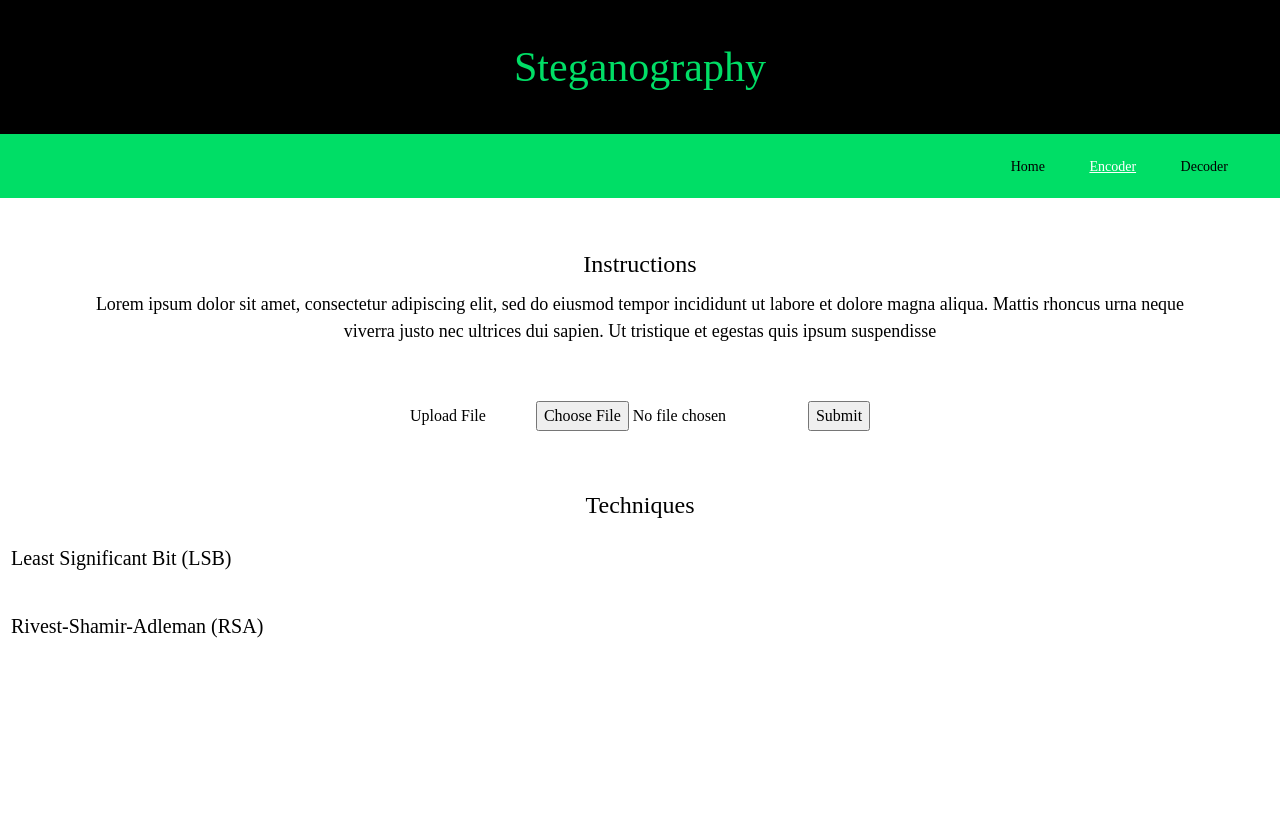
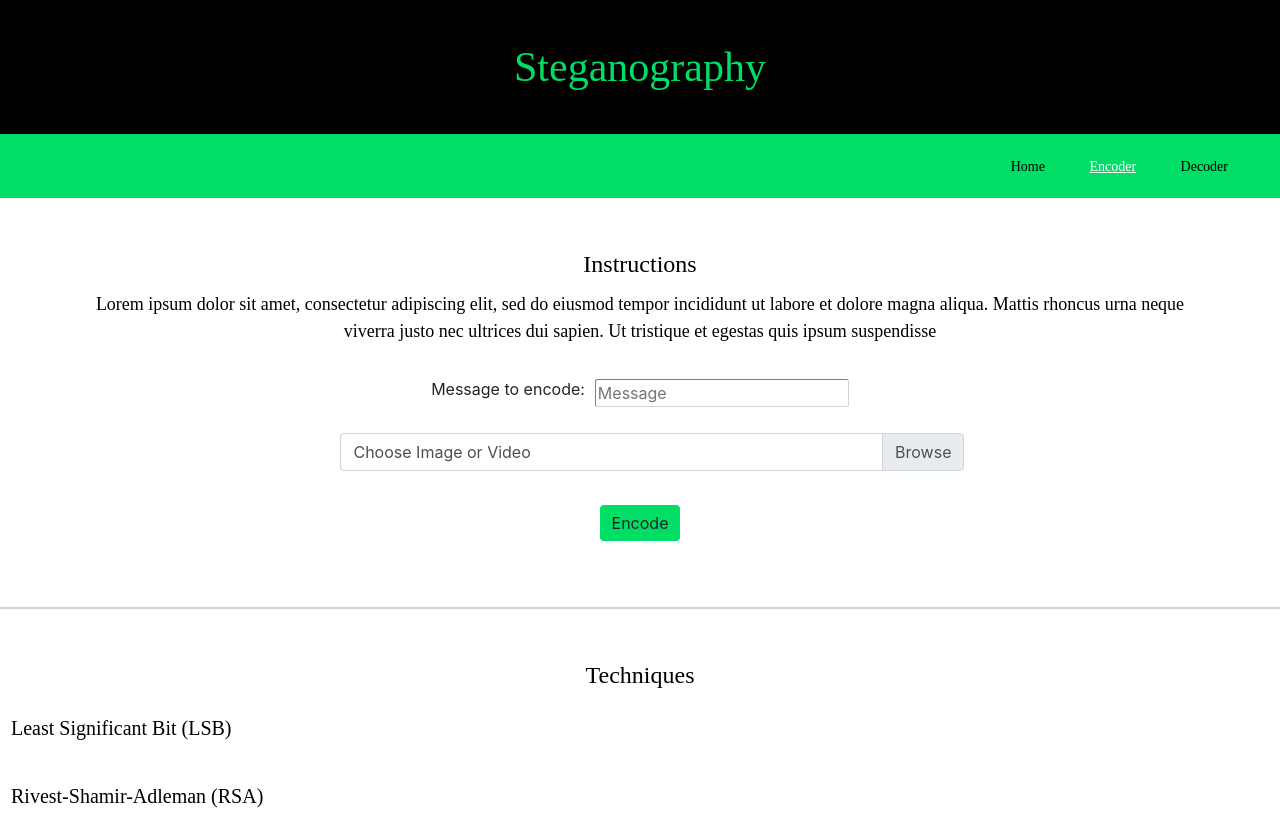
Before and after one commit to lizeth25/steganography, a React (Create React App) app in the folder client/: page / in a window 1280 px wide. Both pictures are taken after a click on the button "Encoder". Before the commit the page ends 800 px from the top, so only its background shows below. Built offline with nearby package versions, Linux system fonts and the light colour scheme.

Commit message:
modify states for files and adjusted design

```diff
--- a/client/src/components/Decoder.js
+++ b/client/src/components/Decoder.js
@@ -1,6 +1,7 @@
 import React, { useEffect } from "react";
 import styled from "styled-components";
 import PropTypes from "prop-types";
+import DecoderUploader from "./DecoderUploader";
 
 const Title = styled.h1`
   text-align: center;
@@ -20,14 +21,6 @@ const Description = styled.p`
   padding: 0em 5em;
 `;
 
-const Upload = styled.div`
-  text-align: center;
-  color: black;
-  font-family: Kohinoor Bangla;
-  padding: 0em 2em;
-  align: center;
-`;
-
 const Decoder = () => {
   return (
     <div
@@ -45,17 +38,9 @@ const Decoder = () => {
         quis ipsum suspendisse
       </Description>
 
-      <div style={{ padding: "20px 0px" }}></div>
-
-      <Upload>
-        <form onSubmit={console.log("submitted!")}>
-          <label>
-            Upload File
-            <input style={{ padding: "0px 0px 0px 50px" }} type="file" />
-          </label>
-          <input type="submit" value="Submit" />
-        </form>
-      </Upload>
+      <div style={{ padding: "1em" }}>
+        <DecoderUploader></DecoderUploader>
+      </div>
 
       <div style={{ padding: "20px 0px" }}></div>
     </div>
--- /dev/null
+++ b/client/src/components/DecoderUploader.js
@@ -0,0 +1,79 @@
+import React, { Fragment, useEffect, useState } from "react";
+
+const DecoderUploader = () => {
+  const [fileToDecode, setFileToDecode] = useState("");
+  const [fileNameToDecode, setFileNameToDecode] = useState(
+    "Choose Image or Video"
+  );
+  const [finalFileToDecode, setFinalFileToDecode] = useState("");
+
+  const uploadedFileToDecode = e => {
+    setFileToDecode(e.target.files[0]);
+    setFileNameToDecode(e.target.files[0].name);
+  };
+  const onSubmit = e => {
+    e.preventDefault();
+    const data = new FormData();
+    data.append("file", fileToDecode);
+
+    // check restrictions of file
+    // set final file , let user know if message found
+  };
+
+  return (
+    <Fragment>
+      <form onSubmit={onSubmit}>
+        <div
+          className="mb-4"
+          style={{
+            display: "flex",
+            alignItems: "center",
+            justifyContent: "center"
+          }}
+        >
+          <label htmlFor="customKey" style={{ padding: "0px 10px 0px 0px" }}>
+            Encryption Key:
+          </label>
+          <input
+            type="text"
+            id="customKey"
+            style={{
+              borderWidth: "thin",
+              borderColor: "#cdd3d8",
+              borderRadius: "2.5px"
+            }}
+            placeholder="Key"
+          />
+        </div>
+        <div style={{ left: "26%", width: "50%" }} className="custom-file mb-4">
+          <input
+            type="file"
+            className="custom-file-input"
+            id="customFile"
+            onChange={uploadedFileToDecode}
+          />
+          <label className="custom-file-label sm-4" htmlFor="customFile">
+            {fileNameToDecode}
+          </label>
+        </div>
+        <div
+          style={{
+            padding: "10px",
+            display: "flex",
+            alignItems: "center",
+            justifyContent: "center"
+          }}
+        >
+          <input
+            style={{ background: "#00DE66", border: "0px" }}
+            type="submit"
+            value="Decode"
+            className="btn"
+          />
+        </div>
+      </form>
+    </Fragment>
+  );
+};
+
+export default DecoderUploader;
--- a/client/src/components/Encoder.js
+++ b/client/src/components/Encoder.js
@@ -3,6 +3,7 @@ import styled from "styled-components";
 import PropTypes from "prop-types";
 import { Button, Collapse } from "reactstrap";
 // import { FontAwesomeIcon } from '@fortawesome/react-fontawesome'
+import Uploader from "./Uploader";
 
 const Title = styled.h1`
   text-align: center;
@@ -28,14 +29,6 @@ const HeaderDescriptions = styled.p`
   font-family: Kohinoor Bangla;
   font-size: 18px;
   padding: 0em 2em;
-`;
-
-const Upload = styled.div`
-  text-align: center;
-  color: black;
-  font-family: Kohinoor Bangla;
-  padding: 0em 2em;
-  align: center;
 `;
 
 const SubHeaders = styled(Button)`
@@ -73,18 +66,18 @@ const Encoder = () => {
         quis ipsum suspendisse
       </Description>
 
+      <div style={{ padding: "1em" }}>
+        <Uploader></Uploader>
+      </div>
+
       <div style={{ padding: "20px 0px" }}></div>
-
-      <Upload>
-        <form onSubmit={console.log("submitted!")}>
-          <label>
-            Upload File
-            <input style={{ padding: "0px 0px 0px 50px" }} type="file" />
-          </label>
-          <input type="submit" value="Submit" />
-        </form>
-      </Upload>
-
+      <div
+        style={{
+          border: "0.50px",
+          borderStyle: "solid",
+          borderColor: "#cdd3d8"
+        }}
+      ></div>
       <div style={{ padding: "20px 0px" }}></div>
 
       <Title> Techniques </Title>
--- a/client/src/components/Home.js
+++ b/client/src/components/Home.js
@@ -45,6 +45,14 @@ const Home = () => {
       </Description>
 
       <div style={{ padding: "10px 0px" }}></div>
+      <div
+        style={{
+          border: "0.50px",
+          borderStyle: "solid",
+          borderColor: "#cdd3d8"
+        }}
+      ></div>
+      <div style={{ padding: "10px 0px" }}></div>
 
       <Title> Uses of Steganography </Title>
       <Description>
@@ -61,6 +69,14 @@ const Home = () => {
         begin.
       </Description>
 
+      <div style={{ padding: "10px 0px" }}></div>
+      <div
+        style={{
+          border: "0.50px",
+          borderStyle: "solid",
+          borderColor: "#cdd3d8"
+        }}
+      ></div>
       <div style={{ padding: "10px 0px" }}></div>
 
       <Title> Recent Examples of Malicious Use </Title>
@@ -97,6 +113,14 @@ const Home = () => {
       </Description>
 
       <div style={{ padding: "10px 0px" }}></div>
+      <div
+        style={{
+          border: "0.50px",
+          borderStyle: "solid",
+          borderColor: "#cdd3d8"
+        }}
+      ></div>
+      <div style={{ padding: "10px 0px" }}></div>
 
       <Title> What about Cryptography?</Title>
       <Description>
--- /dev/null
+++ b/client/src/components/Uploader.js
@@ -0,0 +1,81 @@
+import React, { Fragment, useEffect, useState } from "react";
+
+const Uploader = () => {
+  const [file, setFile] = useState("");
+  const [fileName, setFileName] = useState("Choose Image or Video");
+  const [finalFile, setFinalFile] = useState("");
+
+  const uploadedFile = e => {
+    setFile(e.target.files[0]);
+    setFileName(e.target.files[0].name);
+  };
+  const onSubmit = e => {
+    e.preventDefault();
+    const data = new FormData();
+    data.append("file", file);
+
+    // check restrictions of file
+    // check if message longer than
+    // set final file , let user know if modified
+    // use final file w/ script
+    // return rsa key
+  };
+
+  return (
+    <Fragment>
+      <form onSubmit={onSubmit}>
+        <div
+          className=" mb-4"
+          style={{
+            display: "flex",
+            alignItems: "center",
+            justifyContent: "center"
+          }}
+        >
+          <label htmlFor="customText" style={{ padding: "0px 10px 0px 0px" }}>
+            Message to encode:
+          </label>
+          <input
+            style={{
+              borderWidth: "thin",
+              borderColor: "#cdd3d8",
+              borderRadius: "2.5px"
+            }}
+            type="text"
+            id="customText"
+            placeholder="Message"
+          />
+        </div>
+
+        <div style={{ left: "26%", width: "50%" }} className="custom-file mb-4">
+          <input
+            type="file"
+            className="custom-file-input"
+            id="customFile"
+            onChange={uploadedFile}
+          />
+          <label className="custom-file-label sm-4" htmlFor="customFile">
+            {fileName}
+          </label>
+        </div>
+        <div
+          style={{
+            padding: "10px",
+            display: "flex",
+            alignItems: "center",
+            justifyContent: "center"
+          }}
+        >
+          <input
+            style={{ background: "#00DE66", border: "0px" }}
+            type="submit"
+            value="Encode"
+            className="btn"
+          />
+        </div>
+      </form>
+    </Fragment>
+  );
+};
+
+export default Uploader;
```
